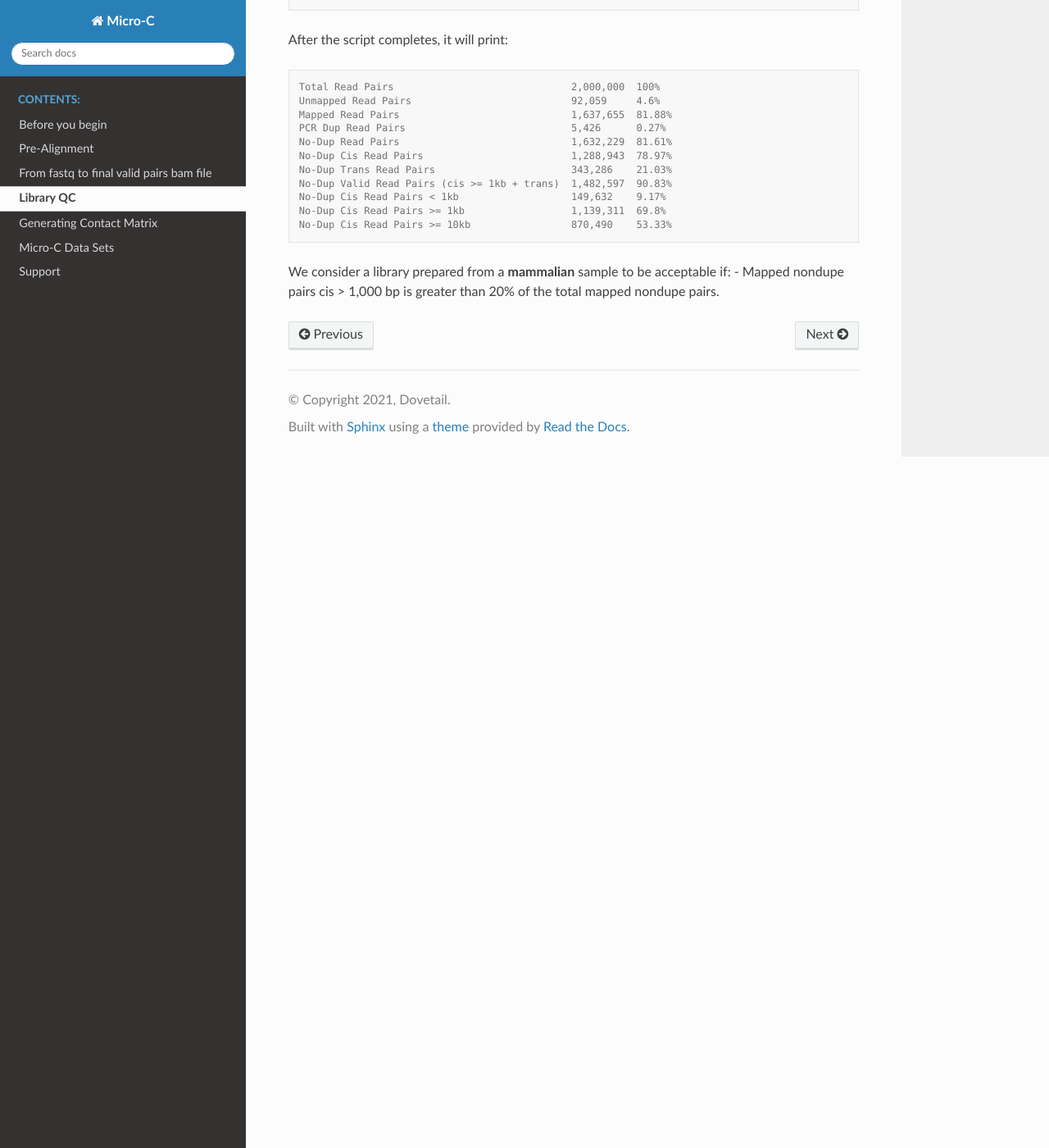
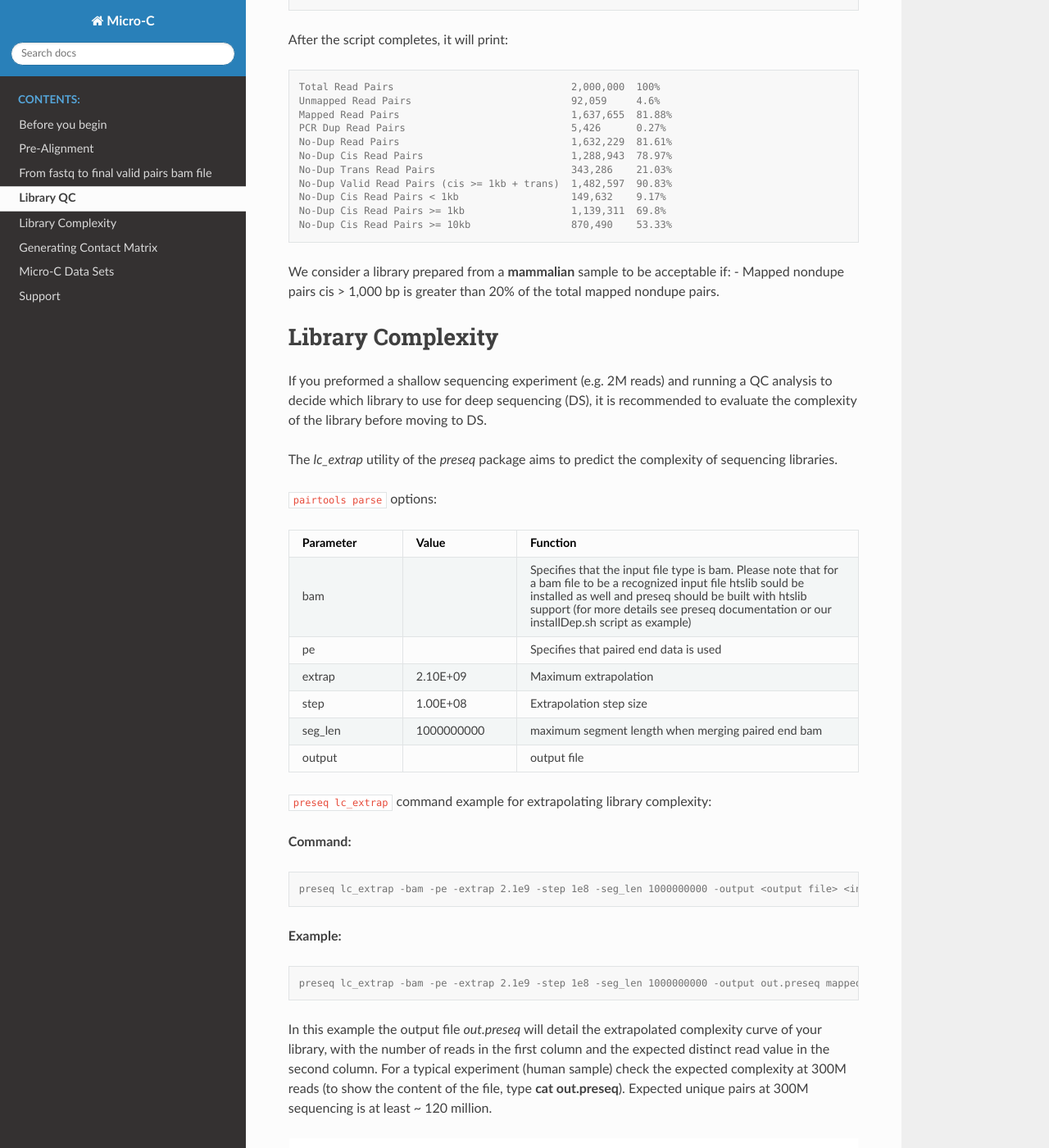
Before and after one commit to dovetail-genomics/Micro-C, a Sphinx documentation site: the page built from docs/source/library_qc.rst, in a window 1280 px wide and 1400 px high, scrolled down 2081 px. Shown: the whole window at 82% size. Built offline with Sphinx 7.4.7 and the Read the Docs theme 2.0.0, drawn with Linux system fonts in a browser that asks for light colours.

Commit message:
update preseq instellDep and QC-preseq  documentation

```diff
--- a/docs/source/before_you_begin.rst
+++ b/docs/source/before_you_begin.rst
@@ -27,6 +27,7 @@ Make sure that the following dependencies are installed:
 - `bwa <https://github.com/lh3/bwa>`_
 - `pairtools <https://github.com/open2c/pairtools>`_
 - `samtools <https://github.com/samtools/samtools>`_
+- `preseq <https://github.com/smithlabcode/preseq>`_
 
 If you are facing any issues with the installation of any of the dependencies, please contact the supporter of the relevant package.
 
--- a/docs/source/library_qc.rst
+++ b/docs/source/library_qc.rst
@@ -46,3 +46,43 @@ After the script completes, it will print:
 
 We consider a library prepared from a **mammalian** sample to be acceptable if:
 - Mapped nondupe pairs cis > 1,000 bp is greater than 20% of the total mapped nondupe pairs.
+
+
+
+Library Complexity
+==================
+
+If you preformed a shallow sequencing experiment (e.g. 2M reads) and running a QC analysis to decide which library to use for deep sequencing (DS), it is recommended to evaluate the complexity of the library before moving to DS.
+
+The `lc_extrap` utility of the `preseq` package aims to predict the complexity of sequencing libraries.
+
+
+``pairtools parse`` options:
+
+
+.. csv-table::
+   :file: tables/preseq.csv
+   :header-rows: 1
+   :widths: 20 20 60
+   :class: tight-table
+
+
+``preseq lc_extrap`` command example for extrapolating library complexity:
+
+**Command:**
+
+.. code-block:: console
+
+  preseq lc_extrap -bam -pe -extrap 2.1e9 -step 1e8 -seg_len 1000000000 -output <output file> <input bam file>
+
+
+**Example:**
+
+.. code-block:: console
+
+   preseq lc_extrap -bam -pe -extrap 2.1e9 -step 1e8 -seg_len 1000000000 -output out.preseq mapped.PT.bam
+
+
+In this example the output file `out.preseq` will detail the extrapolated complexity curve of your library, with the number of reads in the first column and the expected distinct read value in the second column. For a typical experiment (human sample) check the expected complexity at 300M reads (to show the content of the file, type **cat out.preseq**). Expected unique pairs at 300M sequencing is at least ~ 120 million.
+
+.. image:: /images/preseq.png
--- /dev/null
+++ b/docs/source/tables/preseq.csv
@@ -0,0 +1,7 @@
+"Parameter	",Value,Function
+bam,,Specifies that the input file type is bam. Please note that for a bam file to be a recognized input file htslib sould be installed as well and preseq should be built with htslib support (for more details see preseq documentation or our installDep.sh script as example)
+pe,,Specifies that paired end data is used
+extrap,2.10E+09,Maximum extrapolation
+step,1.00E+08,Extrapolation step size
+seg_len,1000000000,maximum segment length when merging paired end bam
+output,,output file
```
Also changed, not shown: docs/source/images/preseq.png (added).
